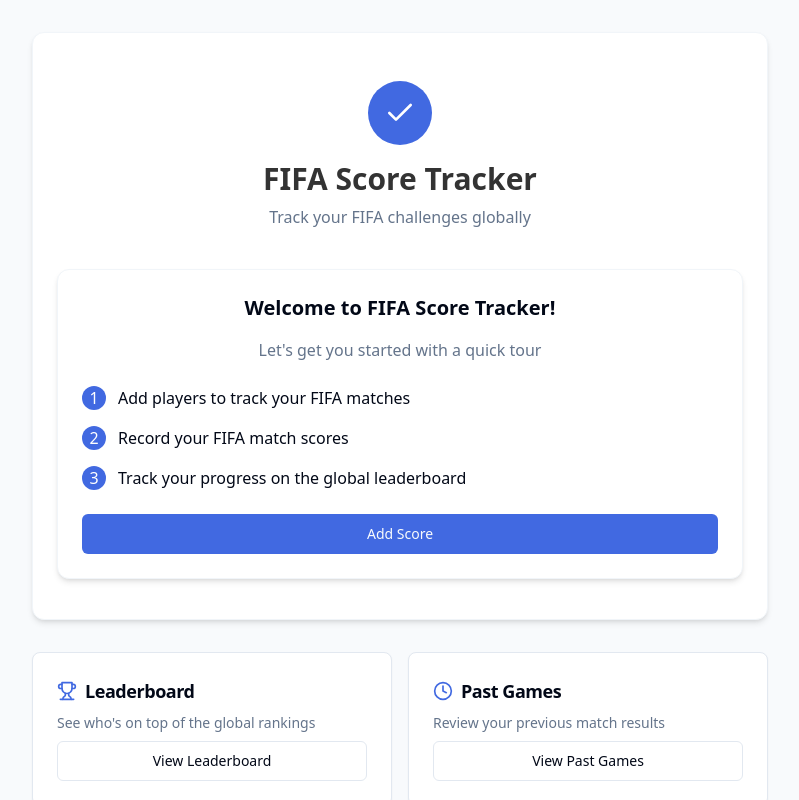
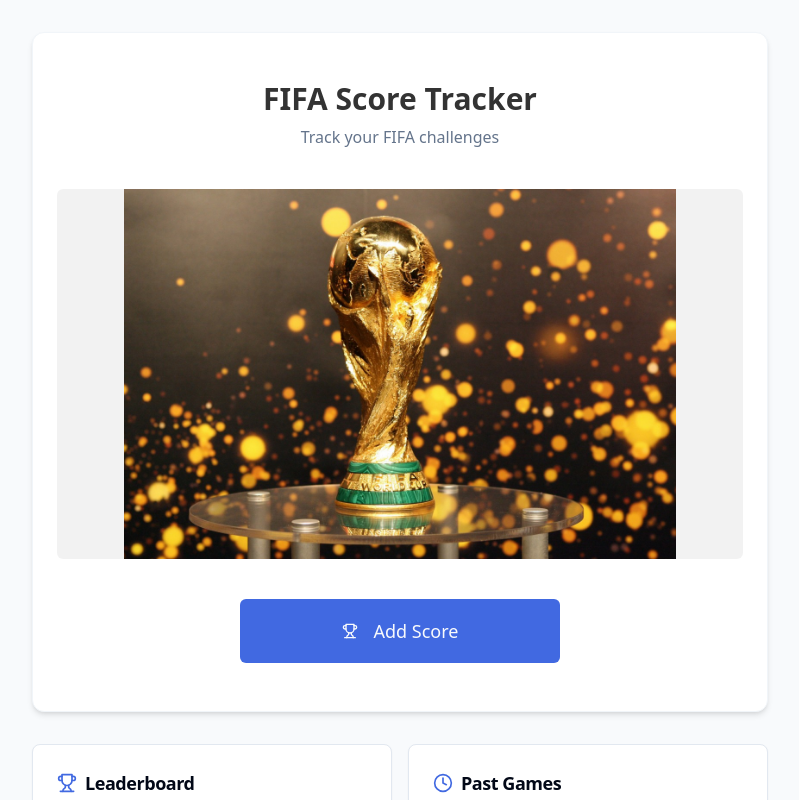
Before and after one commit to maherdajani/fifa-faceoff, a React (Vite) app: page / in a window 1280 px wide. Shown: the top 800 px of the page, without its empty margins (240-1039 px from the left). Built offline with nearby package versions, Linux system fonts and the light colour scheme.

Commit message:
Add basic score and photo features
Add functionality to add scores and photos.

```diff
--- a/src/components/HomeScreen.tsx
+++ b/src/components/HomeScreen.tsx
@@ -4,6 +4,7 @@ import { useNavigate } from 'react-router-dom';
 import { Button } from "@/components/ui/button";
 import { Card, CardContent, CardFooter, CardHeader, CardTitle } from "@/components/ui/card";
 import { Check, Trophy, Clock } from "lucide-react";
+import { AspectRatio } from "@/components/ui/aspect-ratio";
 
 const HomeScreen: React.FC = () => {
   const navigate = useNavigate();
@@ -12,45 +13,26 @@ const HomeScreen: React.FC = () => {
     <div className="container max-w-3xl mx-auto px-4 py-8">
       <div className="fifa-card mb-8">
         <div className="flex flex-col items-center justify-center py-6">
-          <div className="w-16 h-16 rounded-full bg-fifa-blue flex items-center justify-center mb-4">
-            <Check className="h-8 w-8 text-white" />
-          </div>
           <h1 className="text-3xl font-bold text-fifa-dark">FIFA Score Tracker</h1>
-          <p className="text-muted-foreground mt-2">Track your FIFA challenges globally</p>
+          <p className="text-muted-foreground mt-2">Track your FIFA challenges</p>
         </div>
 
-        <div className="fifa-card bg-white p-6 my-4">
-          <h2 className="text-xl font-bold mb-4 text-center">Welcome to FIFA Score Tracker!</h2>
-          <p className="text-center text-muted-foreground mb-4">Let's get you started with a quick tour</p>
+        <div className="text-center my-4">
+          <AspectRatio ratio={16/9} className="bg-black/5 rounded-md overflow-hidden mb-4">
+            <img
+              src="/lovable-uploads/9935447e-9e1d-4a69-87da-5621e193119f.png"
+              alt="FIFA World Cup Trophy"
+              className="object-contain h-full w-full"
+            />
+          </AspectRatio>
+        </div>
 
-          <div className="space-y-4 mt-6">
-            <div className="flex items-start gap-3">
-              <div className="w-6 h-6 rounded-full bg-fifa-blue flex items-center justify-center text-white">1</div>
-              <div>
-                <p className="font-medium">Add players to track your FIFA matches</p>
-              </div>
-            </div>
-
-            <div className="flex items-start gap-3">
-              <div className="w-6 h-6 rounded-full bg-fifa-blue flex items-center justify-center text-white">2</div>
-              <div>
-                <p className="font-medium">Record your FIFA match scores</p>
-              </div>
-            </div>
-
-            <div className="flex items-start gap-3">
-              <div className="w-6 h-6 rounded-full bg-fifa-blue flex items-center justify-center text-white">3</div>
-              <div>
-                <p className="font-medium">Track your progress on the global leaderboard</p>
-              </div>
-            </div>
-          </div>
-
+        <div className="flex justify-center my-6">
           <Button
-            className="w-full mt-6 fifa-button"
+            className="w-full max-w-xs h-16 text-lg fifa-button"
             onClick={() => navigate('/add-players')}
           >
-            Add Score
+            <Trophy className="h-6 w-6 mr-2" /> Add Score
           </Button>
         </div>
       </div>
--- a/src/components/PlayerManagement.tsx
+++ b/src/components/PlayerManagement.tsx
@@ -8,13 +8,16 @@ import { Check, ArrowLeft, ArrowRight, Search, User, Camera } from "lucide-react
 import { Avatar, AvatarFallback } from "@/components/ui/avatar";
 import { Badge } from '@/components/ui/badge';
 import { Player } from '@/types';
+import { useToast } from "@/hooks/use-toast";
 
 const PlayerManagement: React.FC = () => {
   const [playerName, setPlayerName] = useState('');
+  const [playerPhoto, setPlayerPhoto] = useState<string | null>(null);
   const [selectedPlayers, setSelectedPlayers] = useState<Player[]>([]);
   const [searchQuery, setSearchQuery] = useState('');
   const { players, addPlayer, currentGameSession } = useGame();
   const navigate = useNavigate();
+  const { toast } = useToast();
 
   const filteredPlayers = players.filter(player =>
     player.name.toLowerCase().includes(searchQuery.toLowerCase()) &&
@@ -25,9 +28,17 @@ const PlayerManagement: React.FC = () => {
     if (!playerName.trim()) return;
 
     try {
-      const newPlayer = await addPlayer({ name: playerName });
+      const newPlayer = await addPlayer({
+        name: playerName,
+        photoUrl: playerPhoto || undefined
+      });
       setSelectedPlayers([...selectedPlayers, newPlayer]);
       setPlayerName('');
+      setPlayerPhoto(null);
+      toast({
+        title: "Player Added",
+        description: `${playerName} has been added successfully.`
+      });
     } catch (error) {
       console.error("Failed to add player:", error);
     }
@@ -52,6 +63,18 @@ const PlayerManagement: React.FC = () => {
     return name.charAt(0).toUpperCase();
   };
 
+  const handlePhotoUpload = (e: React.ChangeEvent<HTMLInputElement>) => {
+    if (e.target.files && e.target.files[0]) {
+      const fileReader = new FileReader();
+      fileReader.onload = (event) => {
+        if (event.target?.result) {
+          setPlayerPhoto(event.target.result as string);
+        }
+      };
+      fileReader.readAsDataURL(e.target.files[0]);
+    }
+  };
+
   return (
     <div className="container max-w-md mx-auto px-4 py-8">
       <div className="flex items-center mb-6">
@@ -59,7 +82,7 @@ const PlayerManagement: React.FC = () => {
           variant="ghost"
           size="sm"
           className="mr-2"
-          onClick={() => navigate('/new-game')}
+          onClick={() => navigate('/')}
         >
           <ArrowLeft className="h-4 w-4 mr-1" /> Back
         </Button>
@@ -112,30 +135,6 @@ const PlayerManagement: React.FC = () => {
               </div>
             )}
           </div>
-
-          <div className="flex border-t px-3 py-2 justify-around">
-            <Button
-              variant="ghost"
-              size="sm"
-              className="text-xs"
-            >
-              Contacts
-            </Button>
-            <Button
-              variant="ghost"
-              size="sm"
-              className="text-xs"
-            >
-              Email
-            </Button>
-            <Button
-              variant="ghost"
-              size="sm"
-              className="text-xs"
-            >
-              Share
-            </Button>
-          </div>
         </div>
       </div>
 
@@ -179,6 +178,15 @@ const PlayerManagement: React.FC = () => {
           </div>
         )}
 
+        <div className="space-y-4">
+          {playerPhoto && (
+            <div className="flex justify-center mb-2">
+              <Avatar className="h-20 w-20">
+                <img src={playerPhoto} alt="Player preview" />
+              </Avatar>
+            </div>
+          )}
+
           <div className="flex gap-2">
             <Input
               placeholder="Enter player name"
@@ -193,22 +201,42 @@ const PlayerManagement: React.FC = () => {
               Add
             </Button>
           </div>
+        </div>
 
         <div className="flex justify-between mt-6">
+          <label className="cursor-pointer">
+            <input
+              type="file"
+              accept="image/*"
+              className="hidden"
+              onChange={handlePhotoUpload}
+            />
             <Button
               variant="outline"
               size="sm"
               className="text-xs"
+              type="button"
             >
               <User className="h-3 w-3 mr-1" /> Upload Photo
             </Button>
+          </label>
+          <label className="cursor-pointer">
+            <input
+              type="file"
+              accept="image/*"
+              capture="environment"
+              className="hidden"
+              onChange={handlePhotoUpload}
+            />
             <Button
               variant="outline"
               size="sm"
               className="text-xs"
+              type="button"
             >
               <Camera className="h-3 w-3 mr-1" /> Take Photo
             </Button>
+          </label>
         </div>
 
         <div className="mt-4">
```
Also changed, not shown: public/lovable-uploads/9935447e-9e1d-4a69-87da-5621e193119f.png (added). Lines whose indentation alone changed are shown as unchanged.
